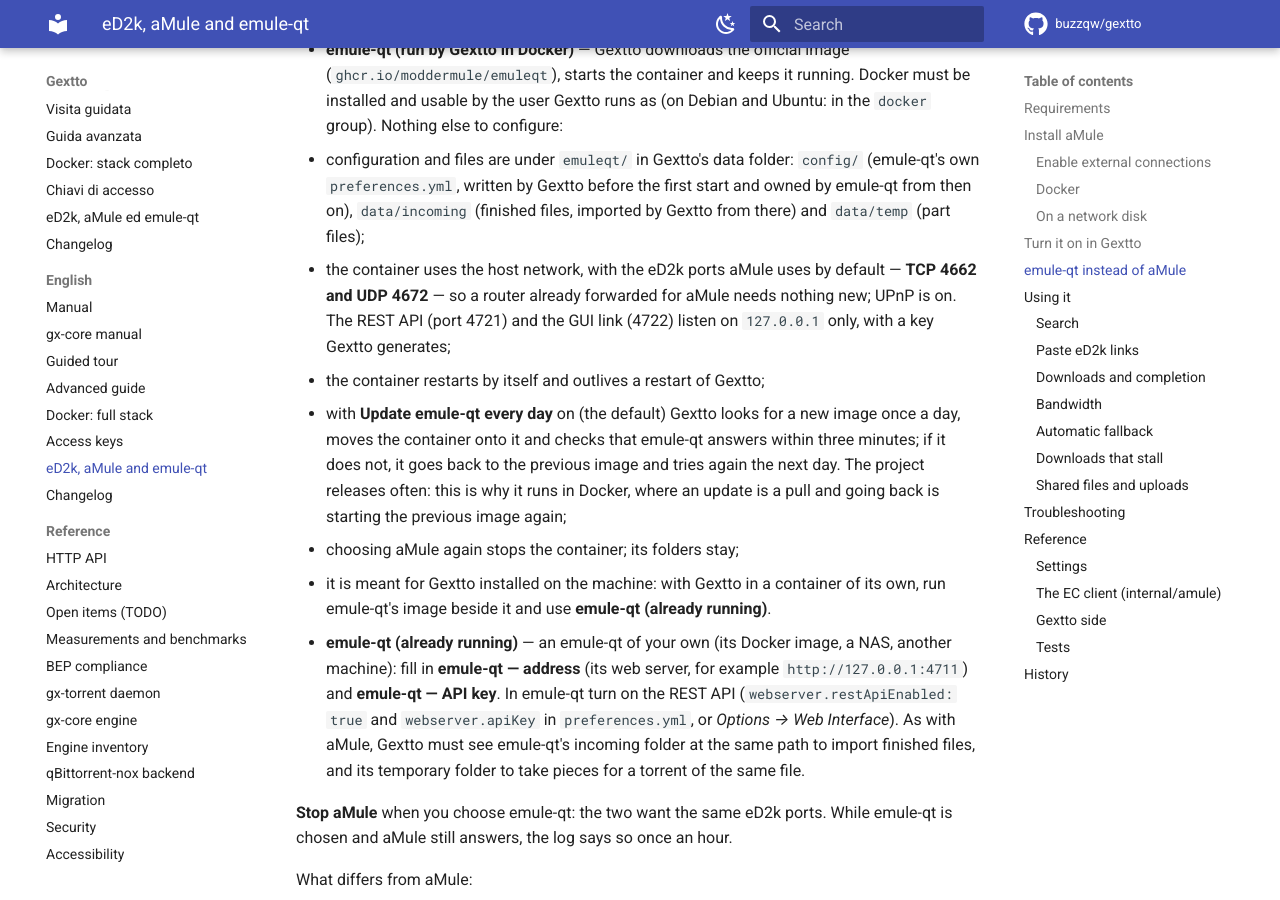
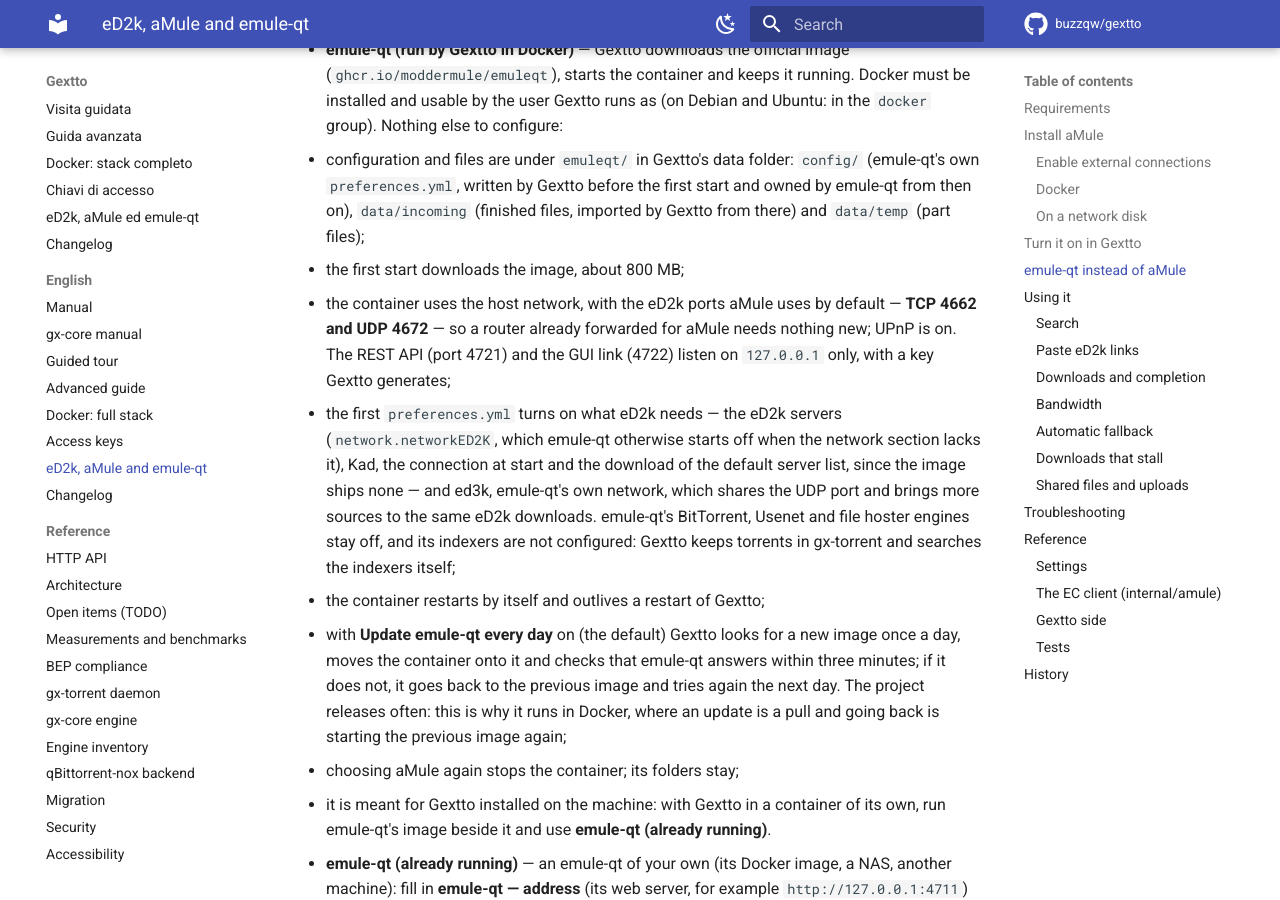
Before and after one commit to buzzqw/gextto, an MkDocs documentation site: the page built from docs/amule.md, in a window 1280 px wide and 900 px high, scrolled down 4078 px. Built offline with MkDocs 1.6.1 and Material for MkDocs 9.7.7, drawn with Linux system fonts in a browser that asks for light colours; comment, search, counter and statistics services are not loaded.

Commit message:
emuleqt: the managed core joins the eD2k servers and keeps its torrent, Usenet and hoster engines off

```diff
--- a/docs/amule.md
+++ b/docs/amule.md
@@ -193,10 +193,19 @@ The choice has three values:
     `config/` (emule-qt's own `preferences.yml`, written by Gextto before the
     first start and owned by emule-qt from then on), `data/incoming` (finished
     files, imported by Gextto from there) and `data/temp` (part files);
+  - the first start downloads the image, about 800 MB;
   - the container uses the host network, with the eD2k ports aMule uses by
     default — **TCP 4662 and UDP 4672** — so a router already forwarded for
     aMule needs nothing new; UPnP is on. The REST API (port 4721) and the GUI
     link (4722) listen on `127.0.0.1` only, with a key Gextto generates;
+  - the first `preferences.yml` turns on what eD2k needs — the eD2k servers
+    (`network.networkED2K`, which emule-qt otherwise starts off when the
+    network section lacks it), Kad, the connection at start and the download
+    of the default server list, since the image ships none — and ed3k,
+    emule-qt's own network, which shares the UDP port and brings more sources
+    to the same eD2k downloads. emule-qt's BitTorrent, Usenet and file hoster
+    engines stay off, and its indexers are not configured: Gextto keeps
+    torrents in gx-torrent and searches the indexers itself;
   - the container restarts by itself and outlives a restart of Gextto;
   - with **Update emule-qt every day** on (the default) Gextto looks for a new
     image once a day, moves the container onto it and checks that emule-qt
```
Also changed, not shown: changelog.en.md (+1 -1 lines), changelog.md (+1 -1 lines), docs/MANUAL.en.md (+2 -1 lines), docs/MANUAL.it.md (+2 -2 lines), docs/amule.it.md (+9 -0 lines), 3 other files.
